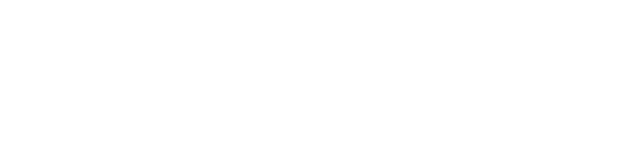
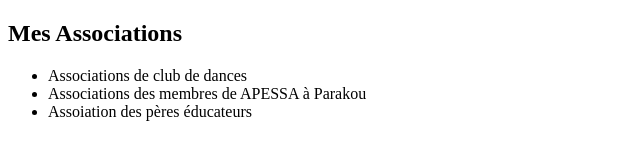
Before and after one commit to Isatou229/git-mon-cv, a plain HTML site: page index.html in a window 1280 px wide. Shown: the whole page, without its empty margins (0-640 px from the left). Drawn offline with Linux system fonts and the light colour scheme.

Commit message:
mise a jour de mes associations

```diff
--- a/index.html
+++ b/index.html
@@ -7,6 +7,17 @@
     <link rel="stylesheet" href="style.css">
 </head>
 <body>
-
+ <h2>Mes Associations</h2>
+ <ul>
+    <li>
+        Associations de club de dances
+    </li>
+    <li>
+        Associations des membres de APESSA à Parakou
+    </li>
+    <li>
+        Assoiation des pères éducateurs
+    </li>
+ </ul>
 </body>
-</html>
+</html
```
